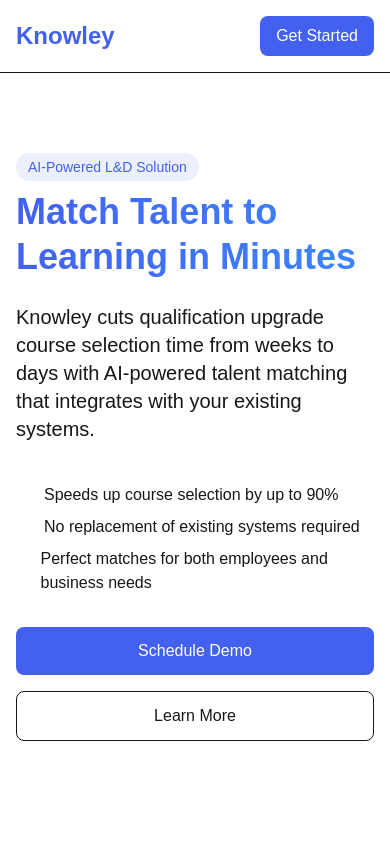
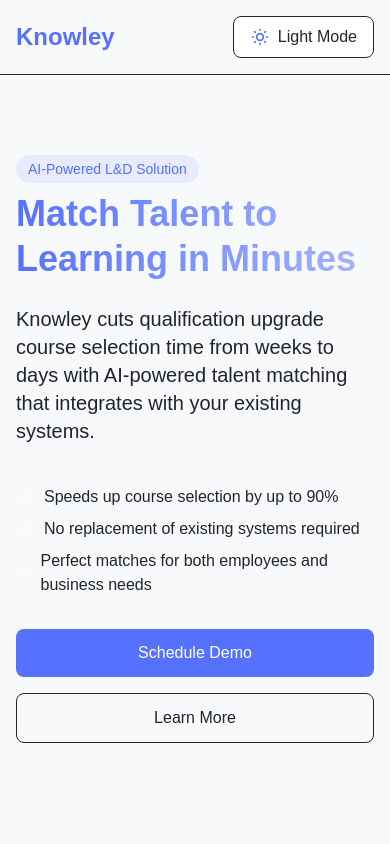
Before and after one commit to Grihladin/knowley_landing_page, a Next.js app: page / in a window 390 px wide. Shown: the top 844 px of the page. Built offline with nearby package versions, Linux system fonts and the light colour scheme; grey boxes are pictures that could not be loaded.

Commit message:
focused on light version imorooved radablily

```diff
--- a/app/globals.css
+++ b/app/globals.css
@@ -1,18 +1,18 @@
 @import "tailwindcss";
 
 :root {
-  --background: #ffffff;
-  --foreground: #171717;
-  --primary: #4361ee;
-  --primary-light: #738eff;
-  --primary-dark: #2940b3;
-  --secondary: #3a86ff;
-  --accent: #4cc9f0;
+  --background: #F8F9FA;
+  --foreground: #212529;
+  --primary: #5771FF;
+  --primary-light: #A8B5FF;
+  --primary-dark: #4661E6;
+  --secondary: #A8B5FF;
+  --accent: #5771FF;
   --success: #06d6a0;
   --warning: #ffd166;
   --error: #ef476f;
-  --gray-light: #f8f9fa;
-  --gray: #e9ecef;
+  --gray-light: #F8F9FA;
+  --gray: #DEE2E6;
   --gray-dark: #495057;
 }
 
@@ -26,19 +26,7 @@
   --font-mono: var(--font-geist-mono);
 }
 
-@media (prefers-color-scheme: dark) {
-  :root {
-    --background: #0a0a0a;
-    --foreground: #ededed;
-    --primary: #738eff;
-    --primary-light: #98b0ff;
-    --primary-dark: #3a5ce8;
-    --secondary: #5d9aff;
-    --gray-light: #2a2a2a;
-    --gray: #3a3a3a;
-    --gray-dark: #6c757d;
-  }
-}
+/* Removing dark mode since we'll only have light mode */
 
 body {
   background: var(--background);
--- a/app/page.tsx
+++ b/app/page.tsx
@@ -12,8 +12,14 @@
             <a href="#integration" className="hover:text-primary transition-colors">Integration</a>
             <a href="#benefits" className="hover:text-primary transition-colors">Benefits</a>
           </nav>
-          <button className="bg-primary text-white px-4 py-2 rounded-lg hover:bg-primary-dark transition-colors">
-            Get Started
+          <button
+            className="bg-white border border-gray px-4 py-2 rounded-lg hover:bg-gray-light transition-colors flex items-center gap-2"
+            aria-label="Theme toggle"
+          >
+            <svg xmlns="http://www.w3.org/2000/svg" className="h-5 w-5 text-primary" fill="none" viewBox="0 0 24 24" stroke="currentColor">
+              <path strokeLinecap="round" strokeLinejoin="round" strokeWidth={2} d="M12 3v1m0 16v1m9-9h-1M4 12H3m15.364 6.364l-.707-.707M6.343 6.343l-.707-.707m12.728 0l-.707.707M6.343 17.657l-.707.707M16 12a4 4 0 11-8 0 4 4 0 018 0z" />
+            </svg>
+            <span className="font-medium">Light Mode</span>
           </button>
         </div>
       </header>
@@ -62,9 +68,14 @@
                 </ul>
               </div>
               <div className="flex flex-col sm:flex-row gap-4 pt-2">
-                <button className="bg-primary text-white px-6 py-3 rounded-lg hover:bg-primary-dark transition-colors font-medium">
+                <a
+                  href="https://calendly.com/knowleyde"
+                  target="_blank"
+                  rel="noopener noreferrer"
+                  className="bg-primary text-white px-6 py-3 rounded-lg hover:bg-primary-dark transition-colors font-medium inline-block text-center"
+                >
                   Schedule Demo
-                </button>
+                </a>
                 <button className="border border-gray px-6 py-3 rounded-lg hover:bg-gray-light transition-colors font-medium">
                   Learn More
                 </button>
@@ -73,23 +84,14 @@
             <div className="md:w-1/2">
               <div className="relative w-full aspect-video bg-gradient-to-tr from-primary-dark via-primary to-secondary rounded-lg shadow-xl overflow-hidden">
                 <div className="absolute inset-0 flex items-center justify-center">
-                  <div className="p-6 bg-white/90 backdrop-blur-sm rounded-lg max-w-xs text-center space-y-3">
-                    <div className="flex justify-center">
-                      <div className="w-10 h-10 rounded-full bg-primary flex items-center justify-center">
-                        <svg xmlns="http://www.w3.org/2000/svg" className="h-5 w-5 text-white" fill="none" viewBox="0 0 24 24" stroke="currentColor">
-                          <path strokeLinecap="round" strokeLinejoin="round" strokeWidth={2} d="M13 10V3L4 14h7v7l9-11h-7z" />
-                        </svg>
-                      </div>
-                    </div>
-                    <h3 className="font-bold text-primary">AI-Driven Matching</h3>
-                    <p className="text-sm text-gray-dark">Our algorithms find the perfect course matches based on employee skills and business objectives</p>
-                  </div>
-                </div>
-                <div className="absolute top-4 left-4 bg-white/20 backdrop-blur-md rounded-lg p-3">
-                  <div className="text-white text-xs font-medium">Employee Profile</div>
-                </div>
-                <div className="absolute bottom-4 right-4 bg-white/20 backdrop-blur-md rounded-lg p-3">
-                  <div className="text-white text-xs font-medium">Course Match: 98%</div>
+                  <iframe
+                    className="w-full h-full rounded-lg"
+                    src="https://www.youtube.com/embed/LDU_Txk06tM?autoplay=0&rel=0&showinfo=0&modestbranding=1"
+                    title="Crab Rave Video"
+                    frameBorder="0"
+                    allow="accelerometer; autoplay; clipboard-write; encrypted-media; gyroscope; picture-in-picture"
+                    allowFullScreen
+                  ></iframe>
                 </div>
               </div>
             </div>
@@ -465,12 +467,17 @@
             </p>
 
             <div className="flex flex-col sm:flex-row gap-4 justify-center mb-12">
-              <button className="bg-white text-primary px-8 py-4 rounded-lg hover:bg-gray-light transition-colors font-medium text-lg flex items-center justify-center gap-2">
+              <a
+                href="https://calendly.com/knowleyde"
+                target="_blank"
+                rel="noopener noreferrer"
+                className="bg-white text-primary px-8 py-4 rounded-lg hover:bg-gray-light transition-colors font-medium text-lg flex items-center justify-center gap-2"
+              >
                 <span>Schedule a Demo</span>
                 <svg xmlns="http://www.w3.org/2000/svg" className="h-5 w-5" fill="none" viewBox="0 0 24 24" stroke="currentColor">
                   <path strokeLinecap="round" strokeLinejoin="round" strokeWidth={2} d="M9 5l7 7-7 7" />
                 </svg>
-              </button>
+              </a>
               <button className="border-2 border-white bg-transparent px-8 py-4 rounded-lg hover:bg-white/10 transition-colors font-medium text-lg">
                 Contact Sales
               </button>
@@ -496,27 +503,27 @@
       </main>
 
       {/* Footer */}
-      <footer className="bg-gray-dark text-white py-12 px-4">
+      <footer className="bg-white border-t border-gray py-12 px-4">
         <div className="container mx-auto max-w-6xl">
           <div className="grid grid-cols-1 md:grid-cols-4 gap-8 mb-12">
             <div className="md:col-span-1">
               <div className="text-2xl font-bold mb-4 text-primary">Knowley</div>
-              <p className="text-sm opacity-70 mb-4">
+              <p className="text-base text-foreground mb-6">
                 AI-powered talent management tool matching employees to L&D/courses seamlessly.
               </p>
-              <div className="flex space-x-4">
-                <a href="#" className="text-white hover:text-primary transition-colors">
-                  <svg xmlns="http://www.w3.org/2000/svg" className="h-5 w-5" fill="currentColor" viewBox="0 0 24 24">
+              <div className="flex space-x-5">
+                <a href="#" className="text-primary hover:text-primary-dark transition-colors">
+                  <svg xmlns="http://www.w3.org/2000/svg" className="h-6 w-6" fill="currentColor" viewBox="0 0 24 24">
                     <path d="M22.675 0h-21.35c-.732 0-1.325.593-1.325 1.325v21.351c0 .731.593 1.324 1.325 1.324h11.495v-9.294h-3.128v-3.622h3.128v-2.671c0-3.1 1.893-4.788 4.659-4.788 1.325 0 2.463.099 2.795.143v3.24l-1.918.001c-1.504 0-1.795.715-1.795 1.763v2.313h3.587l-.467 3.622h-3.12v9.293h6.116c.73 0 1.323-.593 1.323-1.325v-21.35c0-.732-.593-1.325-1.325-1.325z"/>
                   </svg>
                 </a>
-                <a href="#" className="text-white hover:text-primary transition-colors">
-                  <svg xmlns="http://www.w3.org/2000/svg" className="h-5 w-5" fill="currentColor" viewBox="0 0 24 24">
+                <a href="#" className="text-primary hover:text-primary-dark transition-colors">
+                  <svg xmlns="http://www.w3.org/2000/svg" className="h-6 w-6" fill="currentColor" viewBox="0 0 24 24">
                     <path d="M22.46 6c-.77.35-1.6.58-2.46.69.88-.53 1.56-1.37 1.88-2.38-.83.5-1.75.85-2.72 1.05C18.37 4.5 17.26 4 16 4c-2.35 0-4.27 1.92-4.27 4.29 0 .34.04.67.11.98C8.28 9.09 5.11 7.38 3 4.79c-.37.63-.58 1.37-.58 2.15 0 1.49.75 2.81 1.91 3.56-.71 0-1.37-.2-1.95-.5v.03c0 2.08 1.48 3.82 3.44 4.21a4.22 4.22 0 0 1-1.93.07 4.28 4.28 0 0 0 4 2.98 8.521 8.521 0 0 1-5.33 1.84c-.34 0-.68-.02-1.02-.06C3.44 20.29 5.7 21 8.12 21 16 21 20.33 14.46 20.33 8.79c0-.19 0-.37-.01-.56.84-.6 1.56-1.36 2.14-2.23z"/>
                   </svg>
                 </a>
-                <a href="#" className="text-white hover:text-primary transition-colors">
-                  <svg xmlns="http://www.w3.org/2000/svg" className="h-5 w-5" fill="currentColor" viewBox="0 0 24 24">
+                <a href="#" className="text-primary hover:text-primary-dark transition-colors">
+                  <svg xmlns="http://www.w3.org/2000/svg" className="h-6 w-6" fill="currentColor" viewBox="0 0 24 24">
                     <path d="M20.447 20.452h-3.554v-5.569c0-1.328-.027-3.037-1.852-3.037-1.853 0-2.136 1.445-2.136 2.939v5.667H9.351V9h3.414v1.561h.046c.477-.9 1.637-1.85 3.37-1.85 3.601 0 4.267 2.37 4.267 5.455v6.286zM5.337 7.433a2.062 2.062 0 0 1-2.063-2.065 2.064 2.064 0 1 1 2.063 2.065zm1.782 13.019H3.555V9h3.564v11.452zM22.225 0H1.771C.792 0 0 .774 0 1.729v20.542C0 23.227.792 24 1.771 24h20.451C23.2 24 24 23.227 24 22.271V1.729C24 .774 23.2 0 22.222 0h.003z"/>
                   </svg>
                 </a>
@@ -524,44 +531,44 @@
             </div>
 
             <div>
-              <h4 className="font-bold mb-4">Product</h4>
-              <ul className="space-y-2 text-sm">
-                <li><a href="#" className="opacity-70 hover:opacity-100 hover:text-primary transition-colors">Features</a></li>
-                <li><a href="#" className="opacity-70 hover:opacity-100 hover:text-primary transition-colors">Integrations</a></li>
-                <li><a href="#" className="opacity-70 hover:opacity-100 hover:text-primary transition-colors">Enterprise</a></li>
-                <li><a href="#" className="opacity-70 hover:opacity-100 hover:text-primary transition-colors">Security</a></li>
-                <li><a href="#" className="opacity-70 hover:opacity-100 hover:text-primary transition-colors">Pricing</a></li>
+              <h4 className="font-bold text-lg mb-5 text-foreground">Product</h4>
+              <ul className="space-y-3">
+                <li><a href="#" className="text-base text-gray-dark hover:text-primary transition-colors">Features</a></li>
+                <li><a href="#" className="text-base text-gray-dark hover:text-primary transition-colors">Integrations</a></li>
+                <li><a href="#" className="text-base text-gray-dark hover:text-primary transition-colors">Enterprise</a></li>
+                <li><a href="#" className="text-base text-gray-dark hover:text-primary transition-colors">Security</a></li>
+                <li><a href="#" className="text-base text-gray-dark hover:text-primary transition-colors">Pricing</a></li>
               </ul>
             </div>
 
             <div>
-              <h4 className="font-bold mb-4">Resources</h4>
-              <ul className="space-y-2 text-sm">
-                <li><a href="#" className="opacity-70 hover:opacity-100 hover:text-primary transition-colors">Documentation</a></li>
-                <li><a href="#" className="opacity-70 hover:opacity-100 hover:text-primary transition-colors">Case Studies</a></li>
-                <li><a href="#" className="opacity-70 hover:opacity-100 hover:text-primary transition-colors">Blog</a></li>
-                <li><a href="#" className="opacity-70 hover:opacity-100 hover:text-primary transition-colors">Webinars</a></li>
-                <li><a href="#" className="opacity-70 hover:opacity-100 hover:text-primary transition-colors">Help Center</a></li>
+              <h4 className="font-bold text-lg mb-5 text-foreground">Resources</h4>
+              <ul className="space-y-3">
+                <li><a href="#" className="text-base text-gray-dark hover:text-primary transition-colors">Documentation</a></li>
+                <li><a href="#" className="text-base text-gray-dark hover:text-primary transition-colors">Case Studies</a></li>
+                <li><a href="#" className="text-base text-gray-dark hover:text-primary transition-colors">Blog</a></li>
+                <li><a href="#" className="text-base text-gray-dark hover:text-primary transition-colors">Webinars</a></li>
+                <li><a href="#" className="text-base text-gray-dark hover:text-primary transition-colors">Help Center</a></li>
               </ul>
             </div>
 
             <div>
-              <h4 className="font-bold mb-4">Company</h4>
-              <ul className="space-y-2 text-sm">
-                <li><a href="#" className="opacity-70 hover:opacity-100 hover:text-primary transition-colors">About Us</a></li>
-                <li><a href="#" className="opacity-70 hover:opacity-100 hover:text-primary transition-colors">Careers</a></li>
-                <li><a href="#" className="opacity-70 hover:opacity-100 hover:text-primary transition-colors">Partners</a></li>
-                <li><a href="#" className="opacity-70 hover:opacity-100 hover:text-primary transition-colors">Contact Us</a></li>
+              <h4 className="font-bold text-lg mb-5 text-foreground">Company</h4>
+              <ul className="space-y-3">
+                <li><a href="#" className="text-base text-gray-dark hover:text-primary transition-colors">About Us</a></li>
+                <li><a href="#" className="text-base text-gray-dark hover:text-primary transition-colors">Careers</a></li>
+                <li><a href="#" className="text-base text-gray-dark hover:text-primary transition-colors">Partners</a></li>
+                <li><a href="#" className="text-base text-gray-dark hover:text-primary transition-colors">Contact Us</a></li>
               </ul>
             </div>
           </div>
 
-          <div className="border-t border-white/10 pt-8 flex flex-col md:flex-row justify-between items-center">
-            <p className="text-sm opacity-70 mb-4 md:mb-0">© 2024 Knowley. All rights reserved.</p>
-            <div className="flex space-x-6 text-sm">
-              <a href="#" className="opacity-70 hover:opacity-100 hover:text-primary transition-colors">Privacy Policy</a>
-              <a href="#" className="opacity-70 hover:opacity-100 hover:text-primary transition-colors">Terms of Service</a>
-              <a href="#" className="opacity-70 hover:opacity-100 hover:text-primary transition-colors">Cookie Policy</a>
+          <div className="border-t border-gray pt-8 flex flex-col md:flex-row justify-between items-center">
+            <p className="text-base text-gray-dark mb-4 md:mb-0">© 2024 Knowley. All rights reserved.</p>
+            <div className="flex space-x-8 text-base">
+              <a href="#" className="text-gray-dark hover:text-primary transition-colors">Privacy Policy</a>
+              <a href="#" className="text-gray-dark hover:text-primary transition-colors">Terms of Service</a>
+              <a href="#" className="text-gray-dark hover:text-primary transition-colors">Cookie Policy</a>
             </div>
           </div>
         </div>
```
